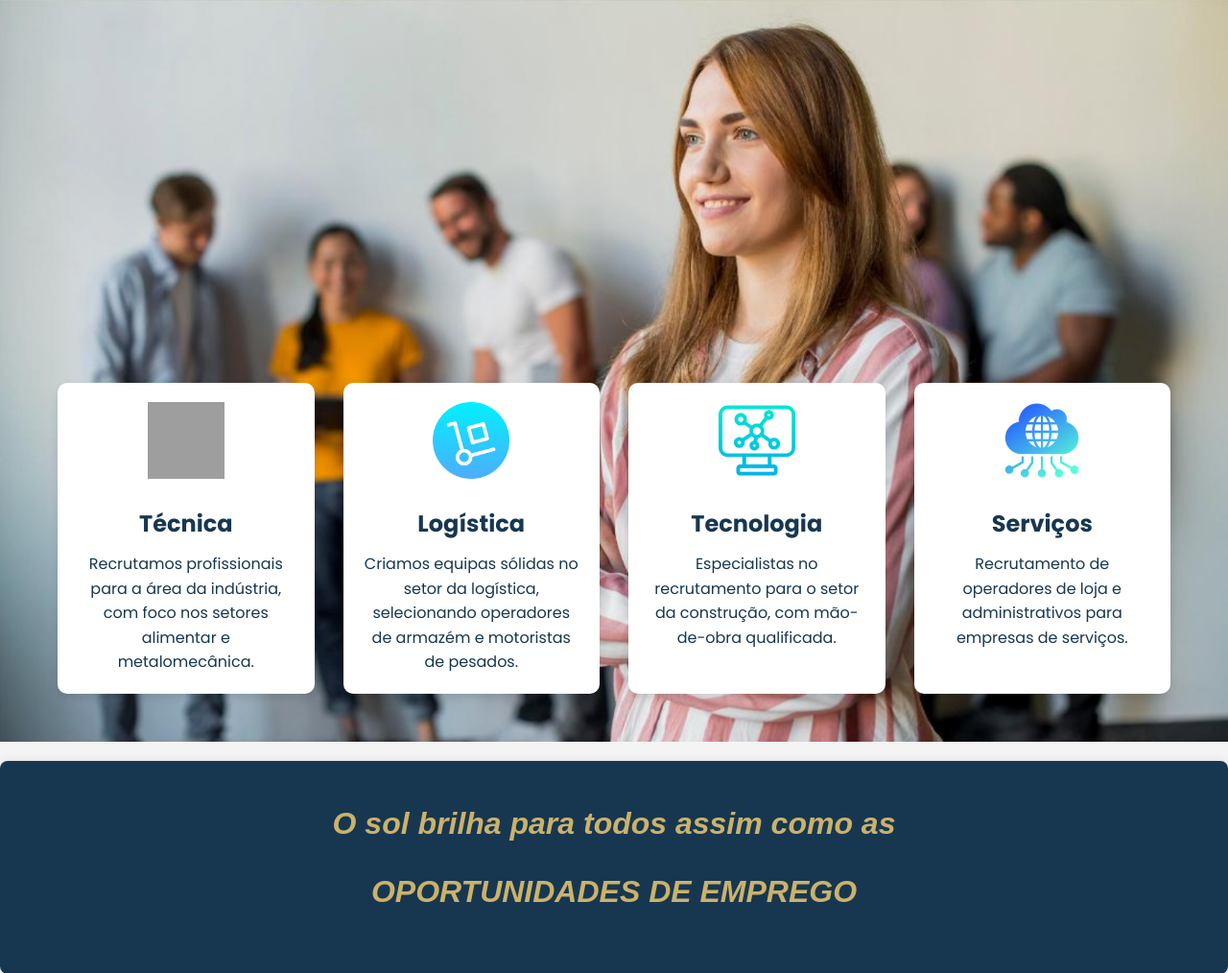
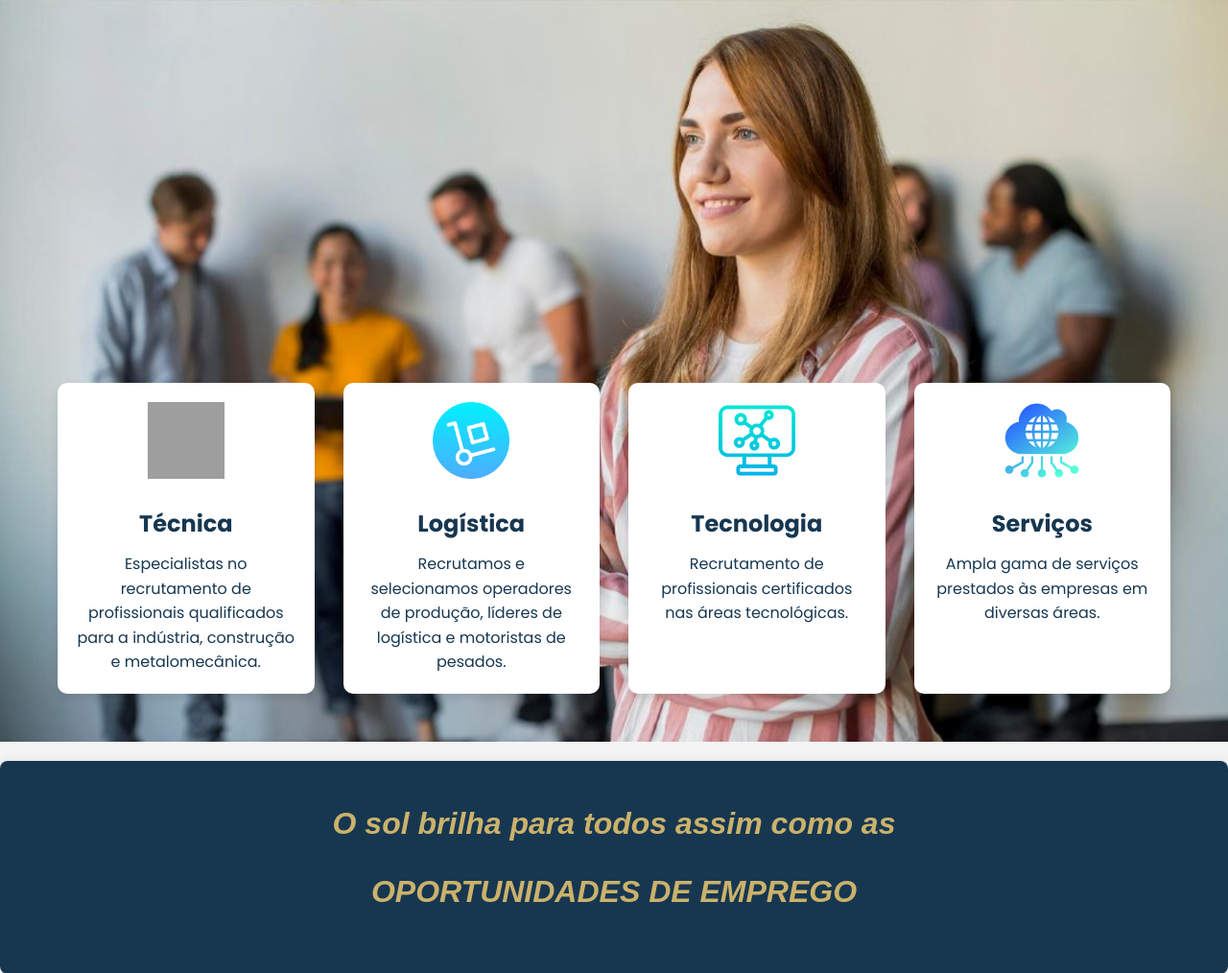
Before and after one commit to FabioCastanho/WebsiteProsperaService, a Python web app: template templates/index.html in a window 1280 px wide. Shown: the part 91-1105 px from the top of the page at 96% size. Run offline with Jinja, Linux system fonts and the light colour scheme; the template is opened without the code that fills it, so the values that code supplies are empty; grey boxes are pictures that could not be loaded.

Commit message:
homepage Versão final

```diff
--- a/Styles/main.css
+++ b/Styles/main.css
@@ -172,6 +172,8 @@ section {
   line-height: 1.6;
 }
 .seccao-slogan {
+  margin-top: 0;
+  padding-top: 0;
   background-color: #173751;
   padding: 40px 20px;
   border-radius: 8px;
@@ -234,6 +236,15 @@ h2 {
   color: #333;
 }
 
+#seccao-img{
+  margin-top: 0;
+  padding-top: 0;
+  background: url("/img/woman-selecting-pictures-people.png") no-repeat center top/cover;
+  padding: 280px 0;
+  text-align: center;
+}
+
+
 .seccao-slogan2 {
   background-color: #fff;
   padding: 40px 20px;
--- a/templates/index.html
+++ b/templates/index.html
@@ -45,8 +45,8 @@
             <img src="/img/technical-support.png" alt="Técnica" />
             <h3>Técnica</h3>
             <p>
-              Recrutamos profissionais para a área da indústria, com foco nos
-              setores alimentar e metalomecânica.
+              Especialistas no recrutamento de profissionais qualificados para a indústria, construção e
+              metalomecânica.
             </p>
           </div>
 
@@ -55,8 +55,7 @@
             <img src="/img/trolley_4033037.png" alt="Logística" />
             <h3>Logística</h3>
             <p>
-              Criamos equipas sólidas no setor da logística, selecionando
-              operadores de armazém e motoristas de pesados.
+              Recrutamos e selecionamos operadores de produção, líderes de logística e motoristas de pesados.
             </p>
           </div>
 
@@ -65,8 +64,7 @@
             <img src="/img/monitor_957463.png" alt="Tecnologia" />
             <h3>Tecnologia</h3>
             <p>
-              Especialistas no recrutamento para o setor da construção, com
-              mão-de-obra qualificada.
+              Recrutamento de profissionais certificados nas áreas tecnológicas.
             </p>
           </div>
 
@@ -75,8 +73,7 @@
             <img src="/img/cloud-computing.png" alt="Serviços" />
             <h3>Serviços</h3>
             <p>
-              Recrutamento de operadores de loja e administrativos para empresas
-              de serviços.
+              Ampla gama de serviços prestados às empresas em diversas áreas.
             </p>
           </div>
         </div>
@@ -106,6 +103,11 @@
       </div>
     </section>
 
+    <section id="seccao-img">
+
+    </section>
+
+
     <!-- Seção do slogan2 -->
     <section class="seccao-slogan2">
       <h2 style="color: #173751">
```
Also changed, not shown: 1 other file.
